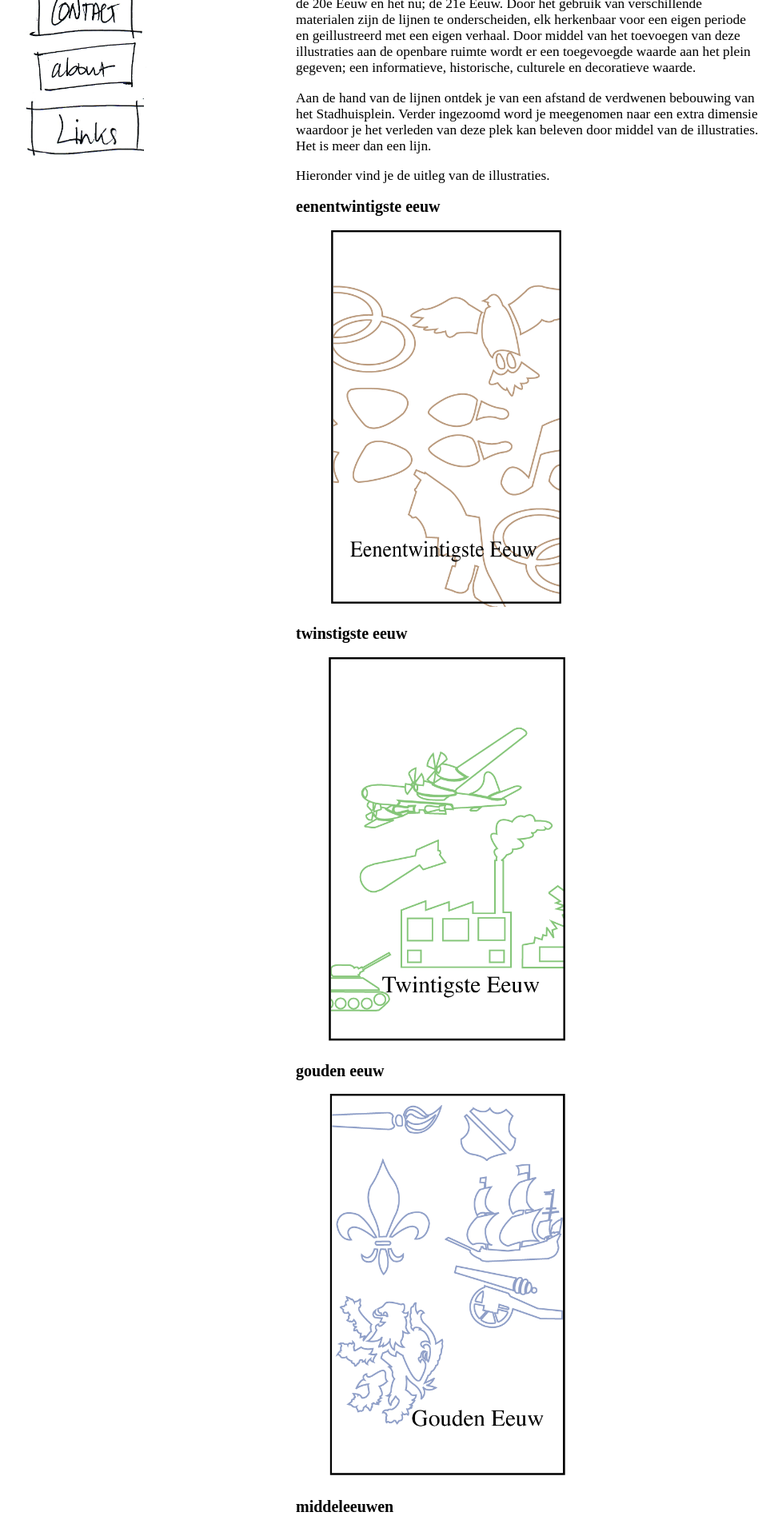
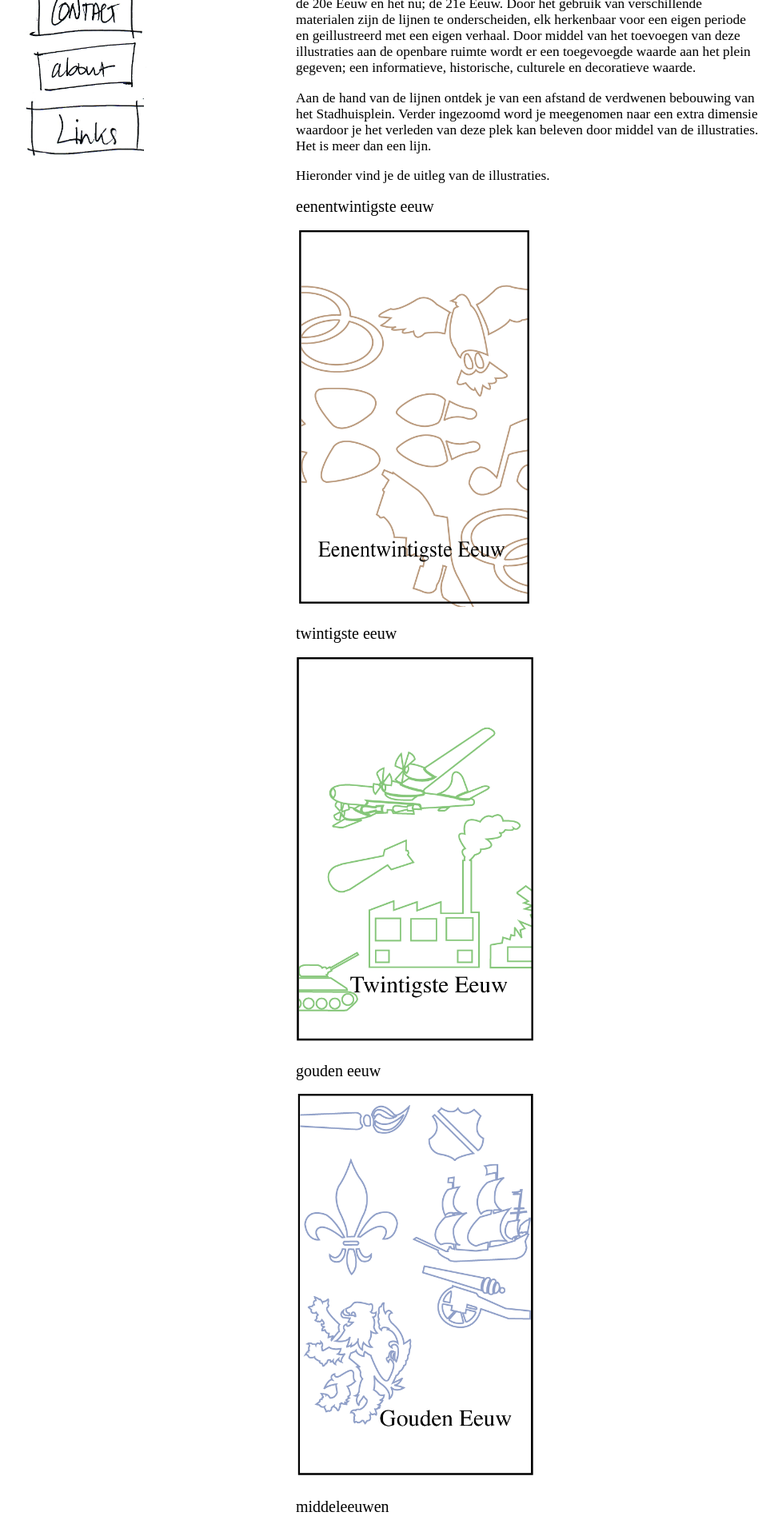
Before and after one commit to studiosteph/studiosteph.github.com, a Jekyll site: the page built from _posts/2013-04-02-meer-dan-een-lijn.md, in a window 1280 px wide. Shown: the part 386-2297 px from the top of the page at 80% size, without its empty margins (70-1048 px from the left). Built offline with Jekyll 4.4.1, drawn with Linux system fonts in a browser that asks for light colours; Markdown is read by kramdown in place of the engine named in the settings.

```diff
--- a/_config.yml
+++ b/_config.yml
@@ -1,5 +1,3 @@
-server: true
-auto: false
 base_url: /
 title: StudioSteph
 author: Steph
--- a/_posts/2013-04-02-meer-dan-een-lijn.md
+++ b/_posts/2013-04-02-meer-dan-een-lijn.md
@@ -14,34 +14,29 @@ Aan de hand van de lijnen ontdek je van een afstand de verdwenen bebouwing van h
 
 Hieronder vind je de uitleg van de illustraties.
 
-## eenentwintigste eeuw
-<a href="/img/meerdaneenlijn/21eeuw/cover21.png" rel="lightbox[21eeuw]"><img src="/img/meerdaneenlijn/21eeuw/cover21.png" width="300px" /></a>
-<a href="/img/meerdaneenlijn/21eeuw/21-1.png" rel="lightbox[21eeuw]">&nbsp;</a>
+##eenentwintigste eeuw
+<a href="/img/meerdaneenlijn/21eeuw/21-1.png" rel="lightbox[21eeuw]"><img src="/img/meerdaneenlijn/21eeuw/cover21.png" width="300px" /></a>
 <a href="/img/meerdaneenlijn/21eeuw/21-2.png" rel="lightbox[21eeuw]">&nbsp;</a>
 <a href="/img/meerdaneenlijn/21eeuw/21-3.png" rel="lightbox[21eeuw]">&nbsp;</a>
 <a href="/img/meerdaneenlijn/21eeuw/21-4.png" rel="lightbox[21eeuw]">&nbsp;</a>
 <a href="/img/meerdaneenlijn/21eeuw/21-5.png" rel="lightbox[21eeuw]">&nbsp;</a>
 
-## twinstigste eeuw
-<a href="/img/meerdaneenlijn/21eeuw/cover20.png" rel="lightbox[20eeuw]"><img src="/img/meerdaneenlijn/20eeuw/cover20.png" width="300px" /></a>
-<a href="/img/meerdaneenlijn/20eeuw/20-1.png" rel="lightbox[20eeuw]">&nbsp;</a>
+##twintigste eeuw
+<a href="/img/meerdaneenlijn/20eeuw/20-1.png" rel="lightbox[20eeuw]"><img src="/img/meerdaneenlijn/20eeuw/cover20.png" width="300px" /></a>
 <a href="/img/meerdaneenlijn/20eeuw/20-2.png" rel="lightbox[20eeuw]">&nbsp;</a>
 <a href="/img/meerdaneenlijn/20eeuw/20-3.png" rel="lightbox[20eeuw]">&nbsp;</a>
 <a href="/img/meerdaneenlijn/20eeuw/20-4.png" rel="lightbox[20eeuw]">&nbsp;</a>
 <a href="/img/meerdaneenlijn/20eeuw/20-5.png" rel="lightbox[20eeuw]">&nbsp;</a>
-## gouden eeuw
 
-<a href="/img/meerdaneenlijn/goudeneeuw/cover-goud.png" rel="lightbox[gouden]"><img src="/img/meerdaneenlijn/goudeneeuw/cover-goud.png" width="300px" /></a>
-<a href="/img/meerdaneenlijn/goudeneeuw/goud-1.png" rel="lightbox[gouden]">&nbsp;</a>
+##gouden eeuw
+<a href="/img/meerdaneenlijn/goudeneeuw/goud-1.png" rel="lightbox[gouden]"><img src="/img/meerdaneenlijn/goudeneeuw/cover-goud.png" width="300px" /></a>
 <a href="/img/meerdaneenlijn/goudeneeuw/goud-2.png" rel="lightbox[gouden]">&nbsp;</a>
 <a href="/img/meerdaneenlijn/goudeneeuw/goud-3.png" rel="lightbox[gouden]">&nbsp;</a>
 <a href="/img/meerdaneenlijn/goudeneeuw/goud-4.png" rel="lightbox[gouden]">&nbsp;</a>
 <a href="/img/meerdaneenlijn/goudeneeuw/goud-5.png" rel="lightbox[gouden]">&nbsp;</a>
 
-## middeleeuwen
-
-<a href="/img/meerdaneenlijn/middeleeuwen/covermiddel.png" rel="lightbox[middel]"><img src="/img/meerdaneenlijn/middeleeuwen/covermiddel.png" width="300px" /></a>
-<a href="/img/meerdaneenlijn/middeleeuwen/middel-1.png" rel="lightbox[middel]">&nbsp;</a>
+##middeleeuwen
+<a href="/img/meerdaneenlijn/middeleeuwen/middel-1.png" rel="lightbox[middel]"><img src="/img/meerdaneenlijn/middeleeuwen/covermiddel.png" width="300px" /></a>
 <a href="/img/meerdaneenlijn/middeleeuwen/middel-2.png" rel="lightbox[middel]">&nbsp;</a>
 <a href="/img/meerdaneenlijn/middeleeuwen/middel-3.png" rel="lightbox[middel]">&nbsp;</a>
 <a href="/img/meerdaneenlijn/middeleeuwen/middel-4.png" rel="lightbox[middel]">&nbsp;</a>
--- a/css/styles.css
+++ b/css/styles.css
@@ -9,7 +9,7 @@ body {
 
 h1 {
 	font-size: 18pt
-	font-weight: 100;
+	font-weight: normal;
 }
 
 h1 em {
@@ -18,6 +18,7 @@ h1 em {
 
 h2 {
 	font-size: 15pt;
+	font-weight: normal;
 }
 
 .underline {
@@ -136,8 +137,8 @@ nav li.linksactive {
 	width: 580px;
 }
 
-#content img {
-	margin-left: 40px;
+#content img.floatleft {
+	float: left;
 }
 
 #content li a {
```
